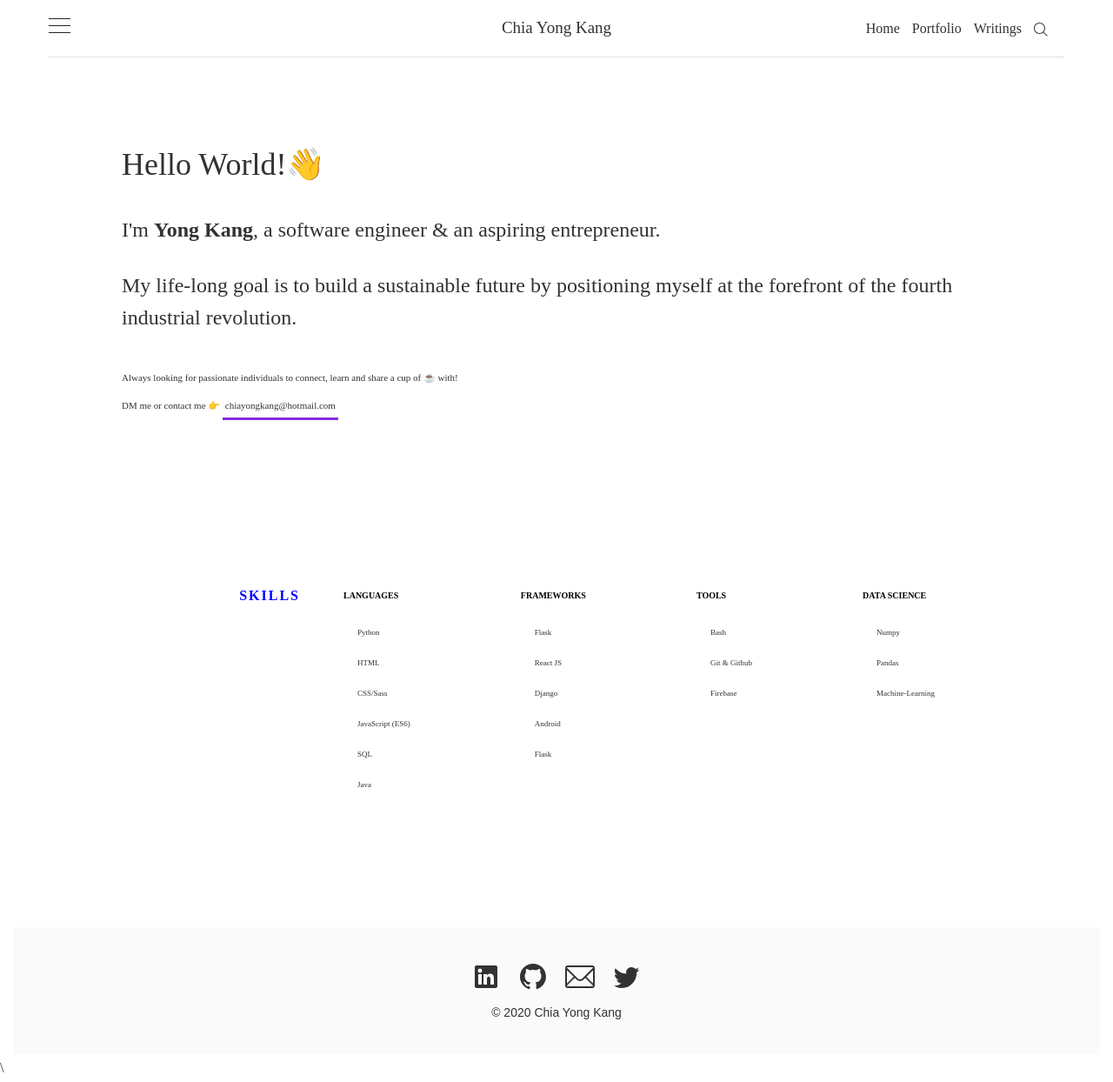
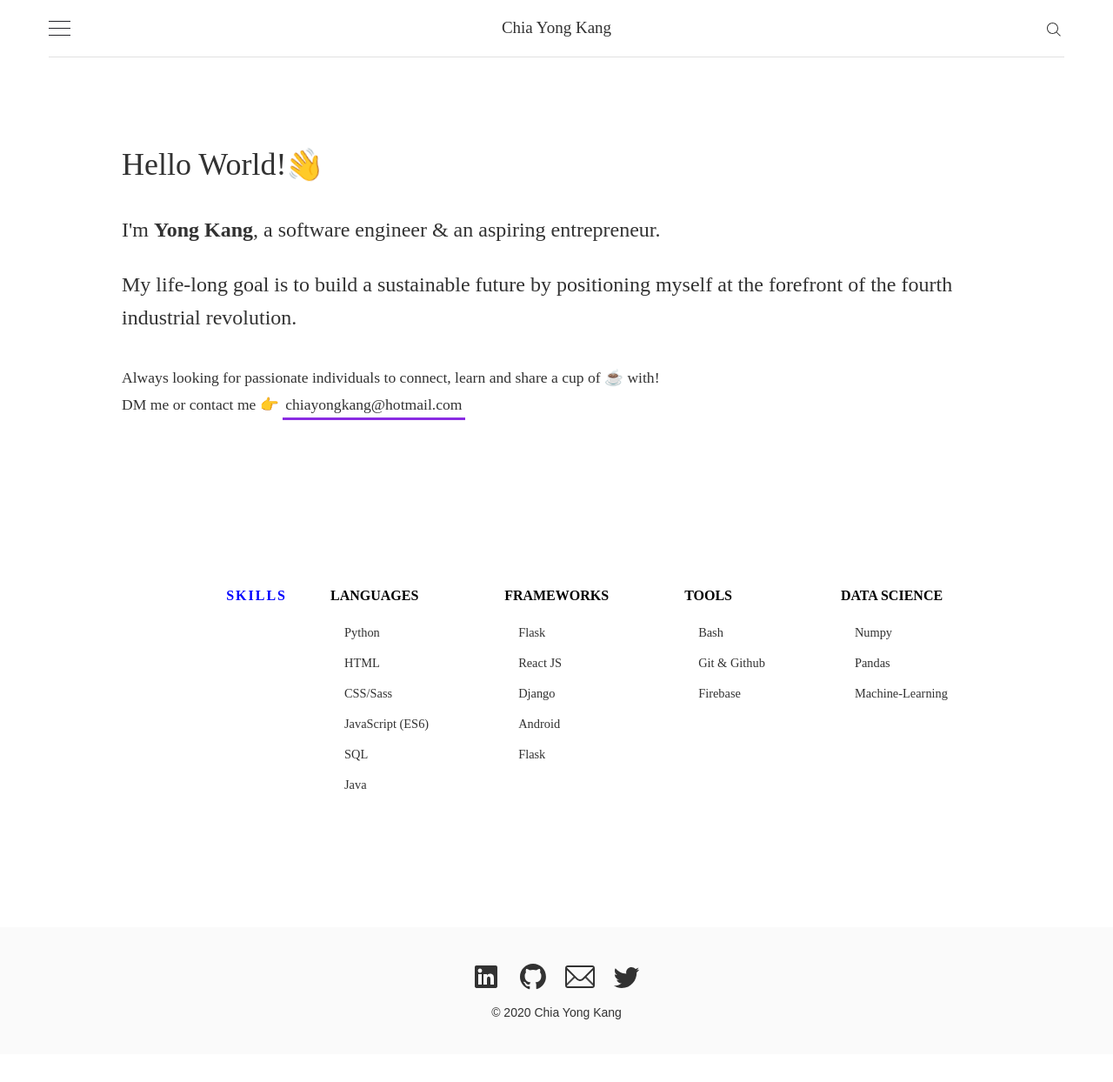
Before and after one commit to yongkangc/yongkangc.github.io, a Jekyll site: the page built from index.html, in a window 1280 px wide. Shown: the whole page at 87% size. Built offline with Jekyll 4.4.1, drawn with Linux system fonts in a browser that asks for light colours; nearby versions of some CDN libraries; some web fonts are replaced; a script that is not in the unit is left out; the list of posts is cut into pages by our own code; after the commit the page ends 1212 px from its top, so only the background shows below that.

Commit message:
fixed nav

```diff
--- a/_includes/app.scss
+++ b/_includes/app.scss
@@ -1,7 +1,7 @@
 // *------------------------------------*\
 // Main Style
 // *------------------------------------*/
-@import 'bootstrap';
+// @import 'bootstrap';
 // TOOLS
 @import 'tools/_all';
 
--- a/_includes/header.html
+++ b/_includes/header.html
@@ -1,4 +1,4 @@
-<header class='c-header'>
+<!-- <header class='c-header'>
 
   <div class='o-grid'>
     <div class='o-grid__col o-grid__col--full'>
@@ -39,7 +39,62 @@
               <a class='toggle-search-button js-search-toggle' href='#'>
                 <span class='c-header__icon' data-icon='ei-search' data-size='s'></span>
               </a>
-              </
+              </div>
+            </div>
+            <div class='c-off-canvas-content js-off-canvas-content'>
+              <label class='js-off-canvas-toggle c-off-canvas-toggle c-off-canvas-toggle--close'>
+                <span class='c-off-canvas-toggle__icon'></span>
+              </label>
+
+              <ul class='c-nav o-plain-list '>
+                {% include navigation.html %}
+              </ul>
+
+              {% if site.description %}
+                <p class='c-blog-desc'>{{ site.description }}</p>
+              {% endif %}
+            </div>
+          </div>
+        </div>
+
+      </div>
+    </div>
+  </div>
+
+</header>
+
+{% include search-form.html %} -->
+
+<header class='c-header'>
+
+  <div class='o-grid'>
+    <div class='o-grid__col o-grid__col--full'>
+      <div class='c-header__inner'>
+
+        <div class='o-grid'>
+          <div class='o-grid__col o-grid__col--1-4-s'>
+            <label class='js-off-canvas-toggle c-off-canvas-toggle' aria-label='Toggle navigation'>
+              <span class='c-off-canvas-toggle__icon'></span>
+            </label>
+          </div>
+
+          <div class='o-grid__col o-grid__col--2-4-s'>
+            <div class='c-logo u-text-center'>
+              {% if site.logo %}
+                <a href='{{ site.baseurl }}/'>
+                  <img class='c-logo__img' src='{{ site.logo }}' alt='{{ site.title }}'>
+                </a>
+              {% else %}
+                <a class='c-logo__link' href='{{ site.baseurl }}/'>{{ site.title }}</a>
+              {% endif %}
+            </div>
+          </div>
+
+          <div class='o-grid__col o-grid__col--1-4-s'>
+            <div class='u-text-right'>
+              <a class='toggle-search-button js-search-toggle' href='#'>
+                <span class='c-header__icon' data-icon='ei-search' data-size='s'></span>
+              </a>
             </div>
             <div class='c-off-canvas-content js-off-canvas-content'>
               <label class='js-off-canvas-toggle c-off-canvas-toggle c-off-canvas-toggle--close'>
--- a/_layouts/default.html
+++ b/_layouts/default.html
@@ -23,10 +23,7 @@
   <script src="{{ '/js/jquery.ghostHunter.min.js' | prepend: site.baseurl }}">      </script>
   <script src="{{ '/js/evil-icons.min.js' | prepend: site.baseurl }}">              </script>
   <script src="{{ '/js/jquery.fitvids.js' | prepend: site.baseurl }}">              </script>
-  <script src="{{ '/js/app.js' | prepend: site.baseurl }}">                         </script>\
-  <script src='https://cdnjs.cloudflare.com/ajax/libs/jquery/3.1.1/jquery.min.js' type="text/javascript" charset="utf-8"></script>
-<script src="https://unpkg.com/scrollreveal/dist/scrollreveal.min.js"></script>
-<script src="js/main.js" type="text/javascript" charset="utf-8"></script>
+  <script src="{{ '/js/app.js' | prepend: site.baseurl }}">                         </script>
 </body>
 
 </html>
--- a/index.html
+++ b/index.html
@@ -15,5 +15,4 @@
     {% include pagination.html %}
   </div>
   {% include skills.html %}
-
 </div>
```
Also changed, not shown: 5 other files.
